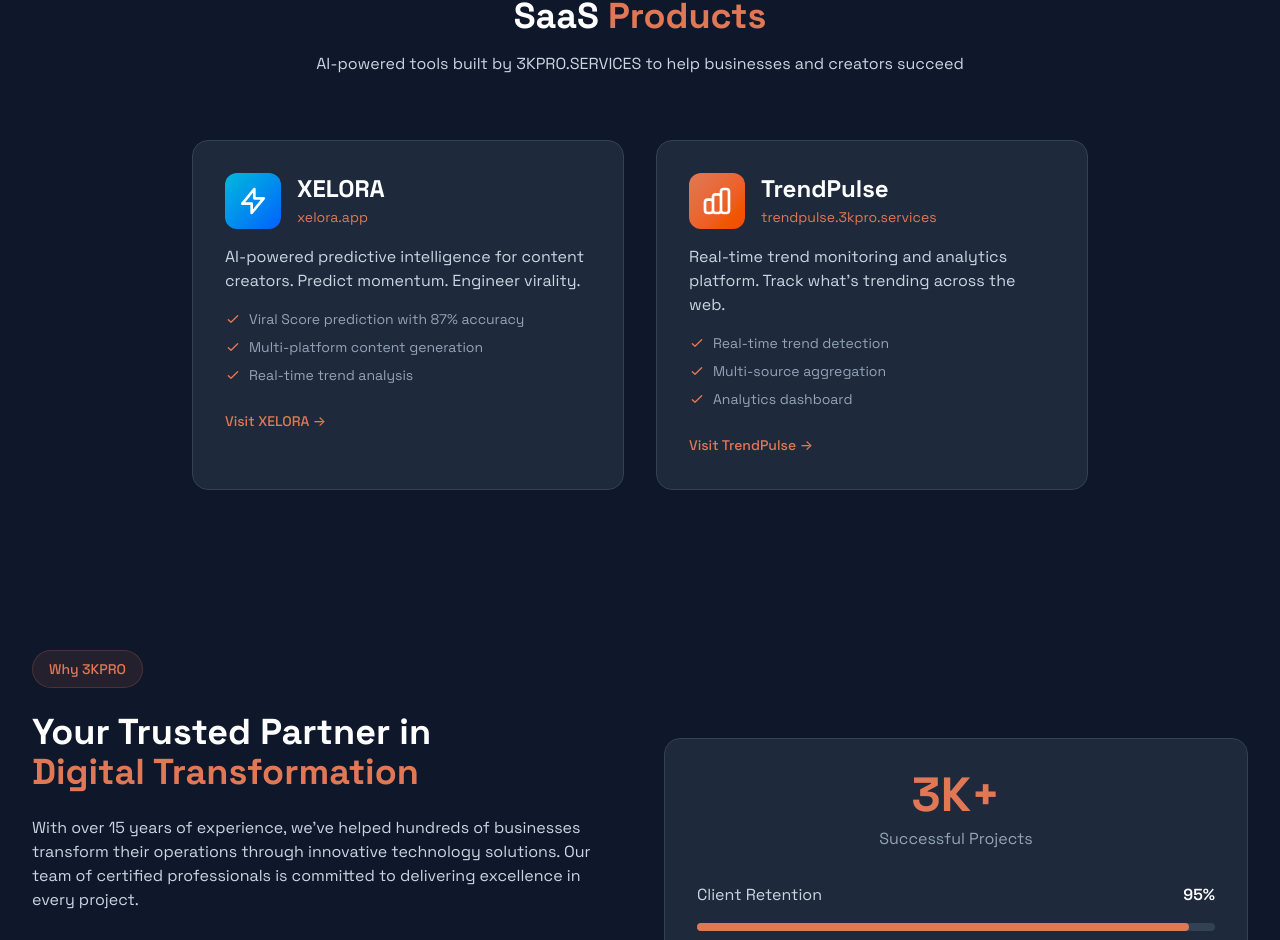
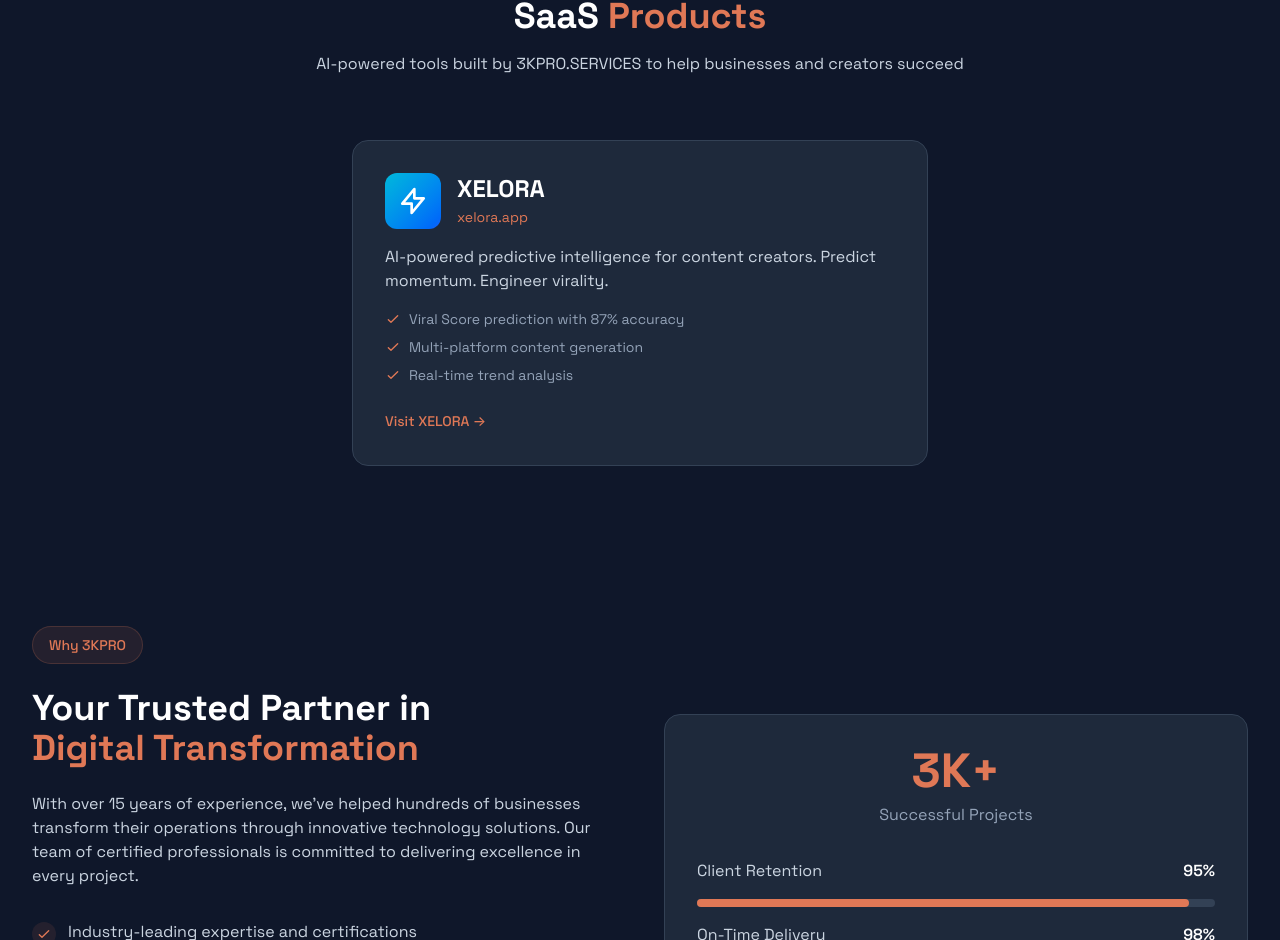
Before and after one commit to 3kpro/3kpro-website, a Next.js app: page / in a window 1280 px wide. Shown: the part 2091-3031 px from the top of the page. Built offline with nearby package versions, Linux system fonts and the light colour scheme.

Commit message:
Remove TrendPulse from SaaS Products

```diff
--- a/app/page.tsx
+++ b/app/page.tsx
@@ -408,13 +408,13 @@
             </p>
           </div>
 
-          <div className="grid md:grid-cols-2 gap-8 max-w-4xl mx-auto">
+          <div className="max-w-xl mx-auto">
             {/* XELORA */}
             <a
               href="https://xelora.app"
               target="_blank"
               rel="noopener noreferrer"
-              className="group bg-dark-800 border border-dark-700 rounded-2xl p-8 hover:border-primary-500/50 transition-all duration-300 hover:shadow-lg hover:shadow-primary-500/10"
+              className="group block bg-dark-800 border border-dark-700 rounded-2xl p-8 hover:border-primary-500/50 transition-all duration-300 hover:shadow-lg hover:shadow-primary-500/10"
             >
               <div className="flex items-center gap-4 mb-4">
                 <div className="w-14 h-14 bg-gradient-to-br from-cyan-500 to-blue-600 rounded-xl flex items-center justify-center">
@@ -452,52 +452,6 @@
               </div>
               <span className="text-primary-500 text-sm font-medium group-hover:underline">
                 Visit XELORA →
-              </span>
-            </a>
-
-            {/* TrendPulse */}
-            <a
-              href="https://trendpulse.3kpro.services"
-              target="_blank"
-              rel="noopener noreferrer"
-              className="group bg-dark-800 border border-dark-700 rounded-2xl p-8 hover:border-primary-500/50 transition-all duration-300 hover:shadow-lg hover:shadow-primary-500/10"
-            >
-              <div className="flex items-center gap-4 mb-4">
-                <div className="w-14 h-14 bg-gradient-to-br from-primary-500 to-orange-600 rounded-xl flex items-center justify-center">
-                  <svg className="w-8 h-8 text-white" fill="none" viewBox="0 0 24 24" stroke="currentColor">
-                    <path strokeLinecap="round" strokeLinejoin="round" strokeWidth={2} d="M9 19v-6a2 2 0 00-2-2H5a2 2 0 00-2 2v6a2 2 0 002 2h2a2 2 0 002-2zm0 0V9a2 2 0 012-2h2a2 2 0 012 2v10m-6 0a2 2 0 002 2h2a2 2 0 002-2m0 0V5a2 2 0 012-2h2a2 2 0 012 2v14a2 2 0 01-2 2h-2a2 2 0 01-2-2z" />
-                  </svg>
-                </div>
-                <div>
-                  <h3 className="text-2xl font-bold text-white">TrendPulse</h3>
-                  <span className="text-primary-500 text-sm">trendpulse.3kpro.services</span>
-                </div>
-              </div>
-              <p className="text-dark-300 mb-4">
-                Real-time trend monitoring and analytics platform. Track what's trending across the web.
-              </p>
-              <div className="space-y-2 mb-6">
-                <div className="flex items-center text-dark-400 text-sm">
-                  <svg className="w-4 h-4 text-primary-500 mr-2" fill="none" viewBox="0 0 24 24" stroke="currentColor">
-                    <path strokeLinecap="round" strokeLinejoin="round" strokeWidth={2} d="M5 13l4 4L19 7" />
-                  </svg>
-                  Real-time trend detection
-                </div>
-                <div className="flex items-center text-dark-400 text-sm">
-                  <svg className="w-4 h-4 text-primary-500 mr-2" fill="none" viewBox="0 0 24 24" stroke="currentColor">
-                    <path strokeLinecap="round" strokeLinejoin="round" strokeWidth={2} d="M5 13l4 4L19 7" />
-                  </svg>
-                  Multi-source aggregation
-                </div>
-                <div className="flex items-center text-dark-400 text-sm">
-                  <svg className="w-4 h-4 text-primary-500 mr-2" fill="none" viewBox="0 0 24 24" stroke="currentColor">
-                    <path strokeLinecap="round" strokeLinejoin="round" strokeWidth={2} d="M5 13l4 4L19 7" />
-                  </svg>
-                  Analytics dashboard
-                </div>
-              </div>
-              <span className="text-primary-500 text-sm font-medium group-hover:underline">
-                Visit TrendPulse →
               </span>
             </a>
           </div>
```
